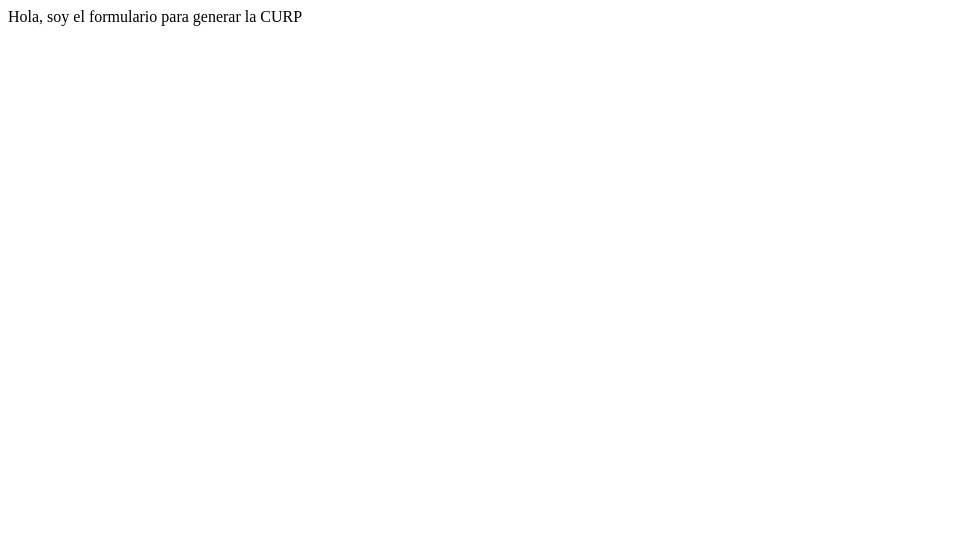
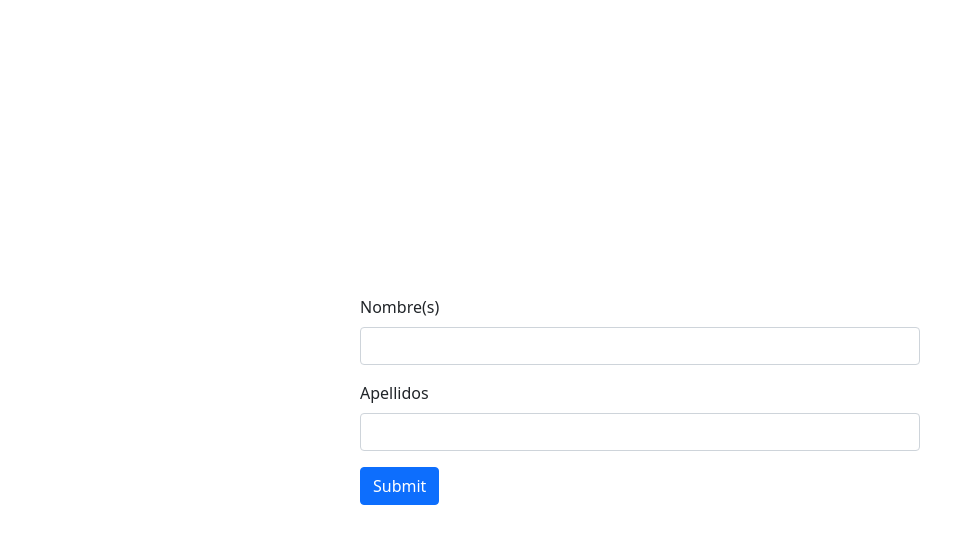
Before and after one commit to NoeOnDev/Generate-CURP-MX, a React (Vite) app: page / in a window 1280 px wide. Shown: the top 544 px of the page, without its empty margins (0-975 px from the left). Built offline with nearby package versions, Linux system fonts and the light colour scheme.

Commit message:
Agrega estilos de Bootstrap y formulario de generación de CURP

```diff
--- a/index.html
+++ b/index.html
@@ -3,11 +3,15 @@
   <head>
     <meta charset="UTF-8" />
     <link rel="icon" type="image/svg+xml" href="/spellbook.png" />
+    <link href="https://cdn.jsdelivr.net/npm/bootstrap@5.0.2/dist/css/bootstrap.min.css" rel="stylesheet" integrity="sha384-EVSTQN3/azprG1Anm3QDgpJLIm9Nao0Yz1ztcQTwFspd3yD65VohhpuuCOmLASjC" crossorigin="anonymous">
     <meta name="viewport" content="width=device-width, initial-scale=1.0" />
     <title>Generador de CURP</title>
   </head>
   <body>
     <div id="root"></div>
     <script type="module" src="/src/main.jsx"></script>
+    <script src="https://cdn.jsdelivr.net/npm/bootstrap@5.0.2/dist/js/bootstrap.bundle.min.js" integrity="sha384-MrcW6ZMFYlzcLA8Nl+NtUVF0sA7MsXsP1UyJoMp4YLEuNSfAP+JcXn/tWtIaxVXM" crossorigin="anonymous"></script>
+    <script src="https://cdn.jsdelivr.net/npm/@popperjs/core@2.9.2/dist/umd/popper.min.js" integrity="sha384-IQsoLXl5PILFhosVNubq5LC7Qb9DXgDA9i+tQ8Zj3iwWAwPtgFTxbJ8NT4GN1R8p" crossorigin="anonymous"></script>
+    <script src="https://cdn.jsdelivr.net/npm/bootstrap@5.0.2/dist/js/bootstrap.min.js" integrity="sha384-cVKIPhGWiC2Al4u+LWgxfKTRIcfu0JTxR+EQDz/bgldoEyl4H0zUF0QKbrJ0EcQF" crossorigin="anonymous"></script>
   </body>
 </html>
--- /dev/null
+++ b/src/assets/styles/generateForm.module.css
@@ -0,0 +1,11 @@
+.container {
+    display: flex;
+    flex-direction: column;
+    align-items: center;
+    justify-content: center;
+    height: 100vh;
+}
+
+.form {
+    min-width: 70vh;
+}
--- a/src/components/generateFORM.jsx
+++ b/src/components/generateFORM.jsx
@@ -1,7 +1,21 @@
+import styles from '../assets/styles/generateForm.module.css'
+
 function GenerateCurpForm() {
     return (
-        <div>
-            Hola, soy el formulario para generar la CURP
+        <div className={styles.container}>
+            <form className={styles.form}>
+                <div className="mb-3">
+                    <label htmlFor="exampleInputEmail1" className="form-label">Nombre(s)</label>
+                    <input type="email" className="form-control" id="exampleInputEmail1" aria-describedby="emailHelp" />
+                    <div id="emailHelp" className="form-text"></div>
+                </div>
+                <div className="mb-3">
+                    <label htmlFor="exampleInputPassword1" className="form-label">Apellidos</label>
+                    <input type="password" className="form-control" id="exampleInputPassword1" />
+                    <div id="passwordHelp" className="form-text"></div>
+                </div>
+                <button type="submit" className="btn btn-primary">Submit</button>
+            </form>
         </div>
     )
 }
--- a/src/container/App.jsx
+++ b/src/container/App.jsx
@@ -1,5 +1,5 @@
-import { BrowserRouter,Route, Routes } from "react-router-dom";
-import GenerateCURP from "../Pages/generateCURP";
+import { BrowserRouter,Route, Routes } from "react-router-dom"
+import GenerateCURP from "../Pages/generateCURP"
 
 
 function App() {
```
